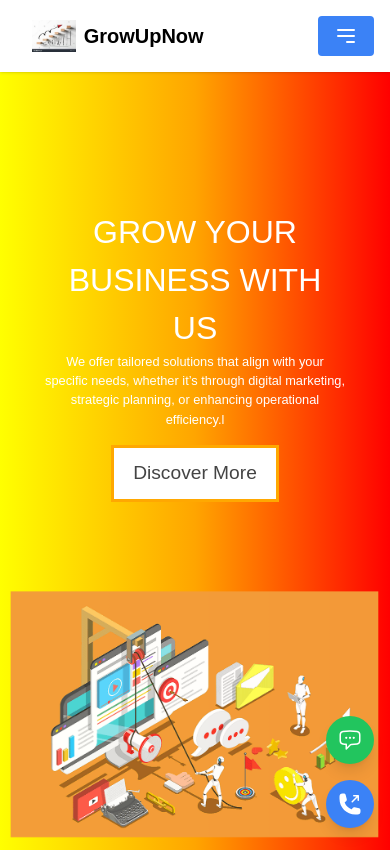
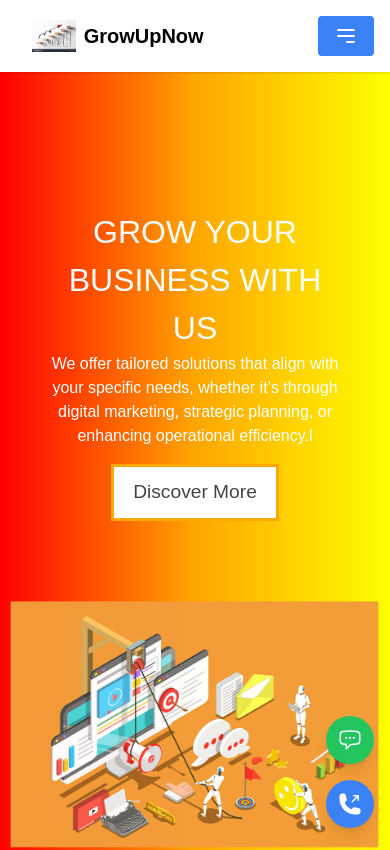
Before and after one commit to ghoshariji/website-builder, a React (Vite) app: page / in a window 390 px wide. Shown: the top 850 px of the page. Built offline with nearby package versions, Linux system fonts and the light colour scheme.

Commit message:
Update Header1.css

```diff
--- a/src/css/Header1.css
+++ b/src/css/Header1.css
@@ -28,7 +28,7 @@
     flex-direction: row;
     align-items: center;
     /* background: url(../assets/background-image.jpg)no-repeat; */
-    background: linear-gradient(to left,red,orange,yellow);
+    background: linear-gradient(to left,yellow,orange,red);
     background-size: cover;
     background-position: center;
     flex-wrap: wrap;
@@ -247,7 +247,7 @@
         font-size: 2rem; /* Adjust font size for mobile */
     }
     .homedada .contentdada p {
-        font-size: 0.8rem; /* Adjust font size for mobile */
+        font-size: 1rem; /* Adjust font size for mobile */
     }
 }
 
```
